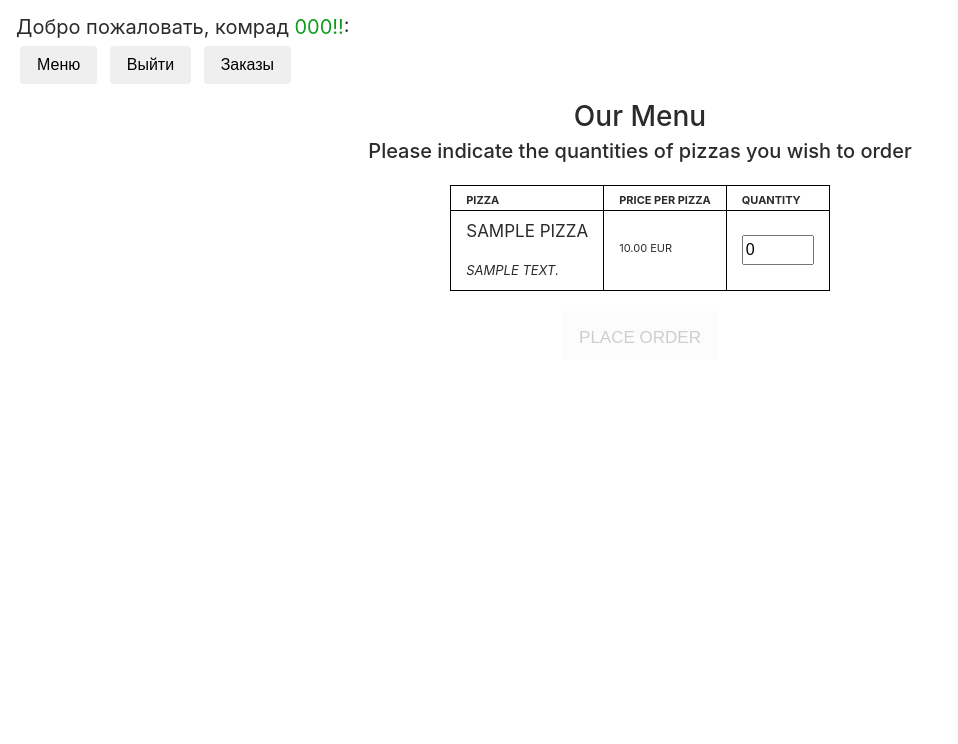
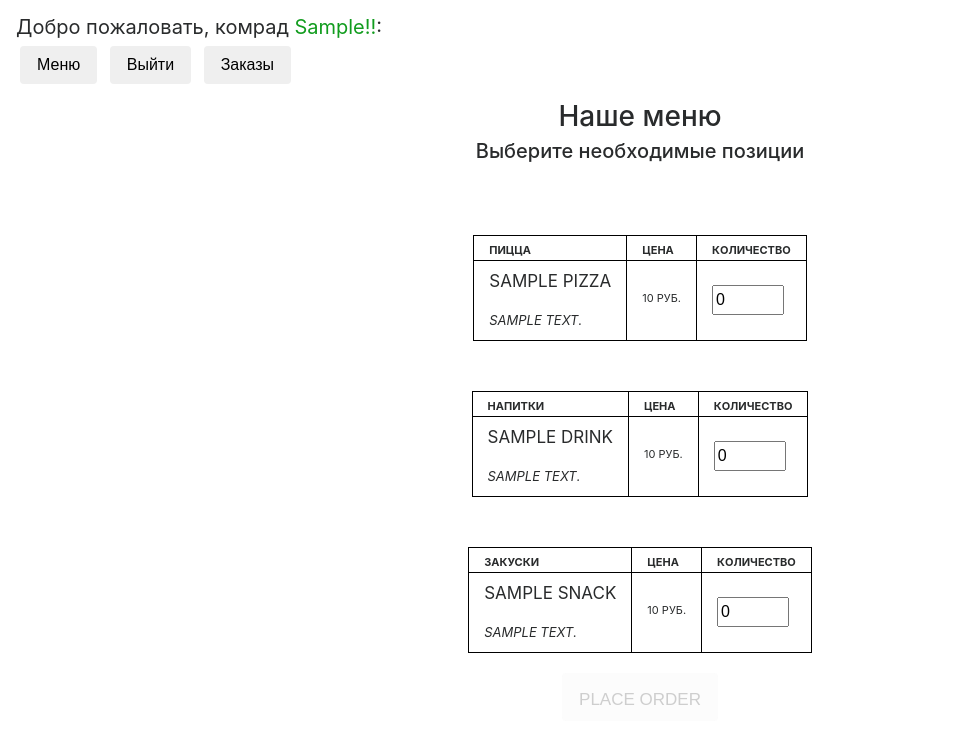
Before and after one commit to LittleMoon215/yumpizza, a Django app: page /menu in a window 1280 px wide. Shown: the top 744 px of the page, without its empty margins (0-958 px from the left). Run offline with Django 3.2, Linux system fonts and the light colour scheme; a user stored in the database is signed in; tables that the repository leaves empty hold one stand-in row (values such as "Sample post"); some libraries are stand-ins or nearby versions.

Commit message:
Добавлены напитки и закуски

```diff
--- a/onlinepizzas/templates/layout.html
+++ b/onlinepizzas/templates/layout.html
@@ -23,7 +23,8 @@
         }
         table{
             font-variant-caps: all-small-caps;
-            margin: auto;
+            margin: 50px auto auto auto;
+
         }
     </style>
 
@@ -53,7 +54,7 @@
 <body>
 {% if user.is_authenticated %}
     <div class="navbar sticky-top navbar-dark bg-dark">
-        <div class="navbar-brand"> Добро пожаловать, комрад  <span style='color: #119c1e;'>{{ user.get_username }}!!</span>:</div>
+        <div class="navbar-brand"> Добро пожаловать, комрад  <span style='color: #119c1e;'>{{ user.first_name }}!!</span>:</div>
         <div>
             <a href="{% url "menu_view" %}">
                 <button class="btn mx-1 my-xl-0 my-2">Меню</button>
--- a/onlinepizzas/templates/menu.html
+++ b/onlinepizzas/templates/menu.html
@@ -5,15 +5,15 @@
     {% csrf_token %}
         <div class="container">
           <div class="text-center" style="padding-bottom: 15px;">
-              <h3>Our Menu</h3>
-              <h5>Please indicate the quantities of pizzas you wish to order</h5>
+              <h3>Наше меню</h3>
+              <h5>Выберите необходимые позиции</h5>
           </div>
 
           <table>
             <thead>
-                <th scope="col">Pizza</th>
-                <th scope="col">Price per pizza</th>
-                <th scope="col">Quantity</th>
+                <th scope="col">Пицца</th>
+                <th scope="col">Цена</th>
+                <th scope="col">Количество</th>
             </thead>
             {% for pizza in pizzas %}
 
@@ -22,9 +22,49 @@
                         <label for="{{pizza.name}}" style="font-size: x-large">{{pizza.name}}</label><br>
                         <label for="{{ pizza.description }}" style="font-size: large; font-style: italic;">{{ pizza.description }}</label>
                     </td>
-                    <td><label for="{{ pizza.price }}">{{ pizza.price }} EUR </label></td>
+                    <td><label for="{{ pizza.price }}">{{ pizza.price }} Руб. </label></td>
                     <input type="hidden" value="{{ pizza.price }}" name="price">
-                    <td><input name="qty" class="qty" type="number" min="0" max="100" value="0"></td>
+                    <td><input name="qty_pizza" class="qty" type="number" min="0" max="100" value="0"></td>
+                </tr>
+
+            {% endfor %}
+          </table>
+          <table>
+            <thead>
+                <th scope="col">Напитки</th>
+                <th scope="col">Цена</th>
+                <th scope="col">Количество</th>
+            </thead>
+            {% for drink in drinks %}
+
+                <tr>
+                    <td>
+                        <label for="{{drink.name}}" style="font-size: x-large">{{drink.name}}</label><br>
+                        <label for="{{ drink.description }}" style="font-size: large; font-style: italic;">{{ drink.description }}</label>
+                    </td>
+                    <td><label for="{{ drink.price }}">{{ drink.price }} Руб. </label></td>
+                    <input type="hidden" value="{{ drink.price }}" name="price">
+                    <td><input name="qty_drink" class="qty" type="number" min="0" max="100" value="0"></td>
+                </tr>
+
+            {% endfor %}
+          </table>
+          <table>
+            <thead>
+                <th scope="col">Закуски</th>
+                <th scope="col">Цена</th>
+                <th scope="col">Количество</th>
+            </thead>
+            {% for snack in snacks %}
+
+                <tr>
+                    <td>
+                        <label for="{{snack.name}}" style="font-size: x-large">{{snack.name}}</label><br>
+                        <label for="{{ snack.description }}" style="font-size: large; font-style: italic;">{{ snack.description }}</label>
+                    </td>
+                    <td><label for="{{ snack.price }}">{{ snack.price }} Руб. </label></td>
+                    <input type="hidden" value="{{ snack.price }}" name="price">
+                    <td><input name="qty_snack" class="qty" type="number" min="0" max="100" value="0"></td>
                 </tr>
 
             {% endfor %}
--- a/onlinepizzas/views.py
+++ b/onlinepizzas/views.py
@@ -60,38 +60,79 @@
 @login_required
 def menu_view(request):
     pizzas = Pizza.objects.all()
-    return render(request, 'menu.html', {"pizzas": pizzas})
+    snacks = Snack.objects.all()
+    drinks = Drink.objects.all()
+    return render(request, 'menu.html', {"pizzas": pizzas, "drinks": drinks, "snacks": snacks})
 
 
 @login_required
 def confirm_order(request):
-    quantities = request.POST.getlist('qty')
+    quantities_pizza = request.POST.getlist('qty_pizza')
+    quantities_drink = request.POST.getlist('qty_drink')
+    quantities_snack = request.POST.getlist('qty_snack')
     pizzas = Pizza.objects.all()
+    snacks = Snack.objects.all()
+    drinks = Drink.objects.all()
     ordered_pizzas = []
-    ordered_quantities = []
+    ordered_drinks = []
+    ordered_snacks = []
+    ordered_pizzas_quantities = []
+    ordered_drinks_quantities = []
+    ordered_snacks_quantities = []
+
     # prices = request.POST.getlist('price')
-    totals = []
-    for item, qty in zip(pizzas, quantities):
+    pizza_totals = []
+    drink_totals = []
+    snack_totals = []
+    for item, qty in zip(pizzas, quantities_pizza):
         if int(qty) > 0:
             ordered_pizzas.append(item)
-            ordered_quantities.append(int(qty))
-            totals.append(item.price * int(qty))
-    return render(request, 'order_confirmation.html', {"order_summary": zip(ordered_pizzas, ordered_quantities, totals),
-                                                       "grand_total": sum(totals) + 5,
-                                                       "grand_total_usd": round(float(sum(totals) + 5) * 1.12, 2)})
+            ordered_pizzas_quantities.append(int(qty))
+            pizza_totals.append(item.price * int(qty))
+    for item, qty in zip(drinks, quantities_drink):
+        if int(qty) > 0:
+            ordered_drinks.append(item)
+            ordered_drinks_quantities.append(int(qty))
+            drink_totals.append(item.price * int(qty))
+    for item, qty in zip(snacks, quantities_snack):
+        if int(qty) > 0:
+            ordered_snacks.append(item)
+            ordered_snacks_quantities.append(int(qty))
+            snack_totals.append(item.price * int(qty))
+
+    return render(request, 'order_confirmation.html', {"pizzas_summary": zip(ordered_pizzas, ordered_pizzas_quantities,
+                                                                             pizza_totals),
+                                                       "drinks_summary": zip(ordered_drinks,
+                                                                             ordered_drinks_quantities, drink_totals),
+                                                       "snacks_summary": zip(ordered_snacks, ordered_snacks_quantities,
+                                                                             snack_totals),
+                                                       "grand_total": sum(pizza_totals) + sum(drink_totals) +
+                                                                      sum(snack_totals) + 100})
 
 
 @login_required
 def place_order(request):
-    quantities = request.POST.getlist('qty')
+    pizza_quantities = request.POST.getlist('pizza_qty')
+    drink_quantities = request.POST.getlist('drink_qty')
+    snack_quantities = request.POST.getlist('snack_qty')
     pizzas = request.POST.getlist('pizza')
+    drinks = request.POST.getlist('drink')
+    snacks = request.POST.getlist('snack')
     order = Order(user=request.user)
     order.save()
 
-    for item, qty in zip(pizzas, quantities):
+    for item, qty in zip(pizzas, pizza_quantities):
         pizza = Pizza.objects.filter(name=item)
-        order_details = OrderDetails(itemId=pizza.first(), orderId=order, Qty=qty)
-        order_details.save()
+        order_pizza = OrderPizza(itemId=pizza.first(), orderId=order, Qty=qty)
+        order_pizza.save()
+    for item, qty in zip(drinks, drink_quantities):
+        drink = Drink.objects.filter(name=item)
+        order_drink = OrderDrink(itemId=drink.first(), orderId=order, Qty=qty)
+        order_drink.save()
+    for item, qty in zip(snacks, snack_quantities):
+        snack = Snack.objects.filter(name=item)
+        order_snack = OrderSnack(itemId=snack.first(), orderId=order, Qty=qty)
+        order_snack.save()
 
     return render(request, 'order.html')
 
@@ -99,11 +140,13 @@
 @login_required
 def user_orders_view(request):
     orders = Order.objects.filter(user=request.user)
-    user_order_details = OrderDetails.objects.none()
     my_orders = {}
-    for order in orders:
-        order_details = OrderDetails.objects.filter(orderId=order.id)
-        my_orders[order.order_timestamp] = order_details
-        user_order_details |= order_details
+    for item in orders:
+        orders_pizza = OrderPizza.objects.filter(orderId=item)
+        orders_drinks = OrderDrink.objects.filter(orderId=item)
+        orders_snack = OrderSnack.objects.filter(orderId=item)
+        my_orders[f"{item}"] = {"date": item.order_timestamp, "pizzas": orders_pizza, "drinks": orders_drinks,
+                                "snacks": orders_snack}
+
     context = {"orders": my_orders}
     return render(request, 'my_orders.html', context)
--- a/yumpizza/settings.py
+++ b/yumpizza/settings.py
@@ -33,6 +33,7 @@
 
 INSTALLED_APPS = [
     'onlinepizzas',
+    'django',
     'django.contrib.admin',
     'django.contrib.auth',
     'django.contrib.contenttypes',
```
Also changed, not shown: onlinepizzas/admin.py (+48 -8 lines), onlinepizzas/models.py (+104 -6 lines), onlinepizzas/templates/my_orders.html (+10 -5 lines), onlinepizzas/templates/order_confirmation.html (+41 -14 lines), onlinepizzas/migrations/0003_auto_20210515_1920.py (added), onlinepizzas/migrations/0004_auto_20210515_2109.py (added), onlinepizzas/migrations/0005_auto_20210515_2115.py (added), onlinepizzas/migrations/0006_auto_20210515_2329.py (added).
